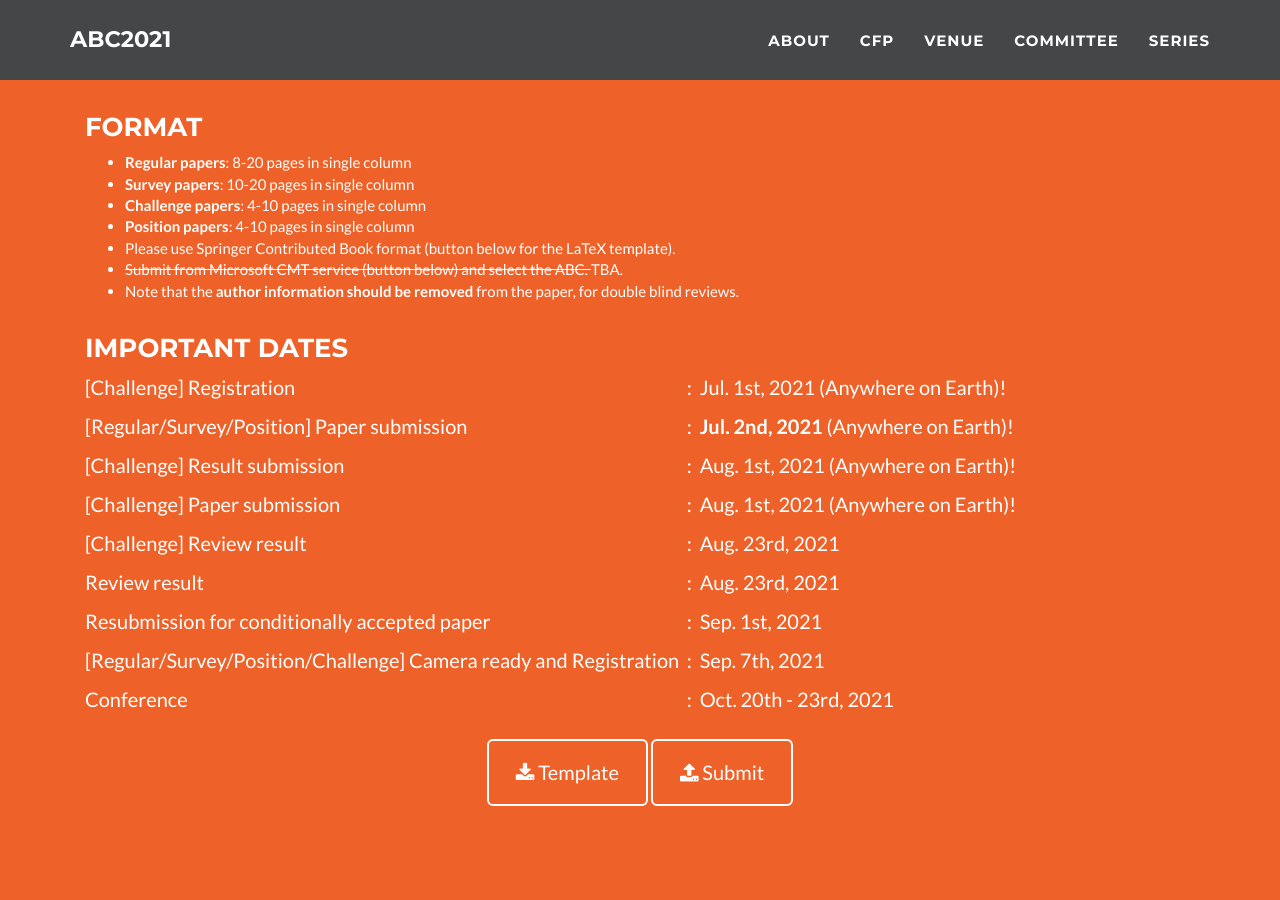
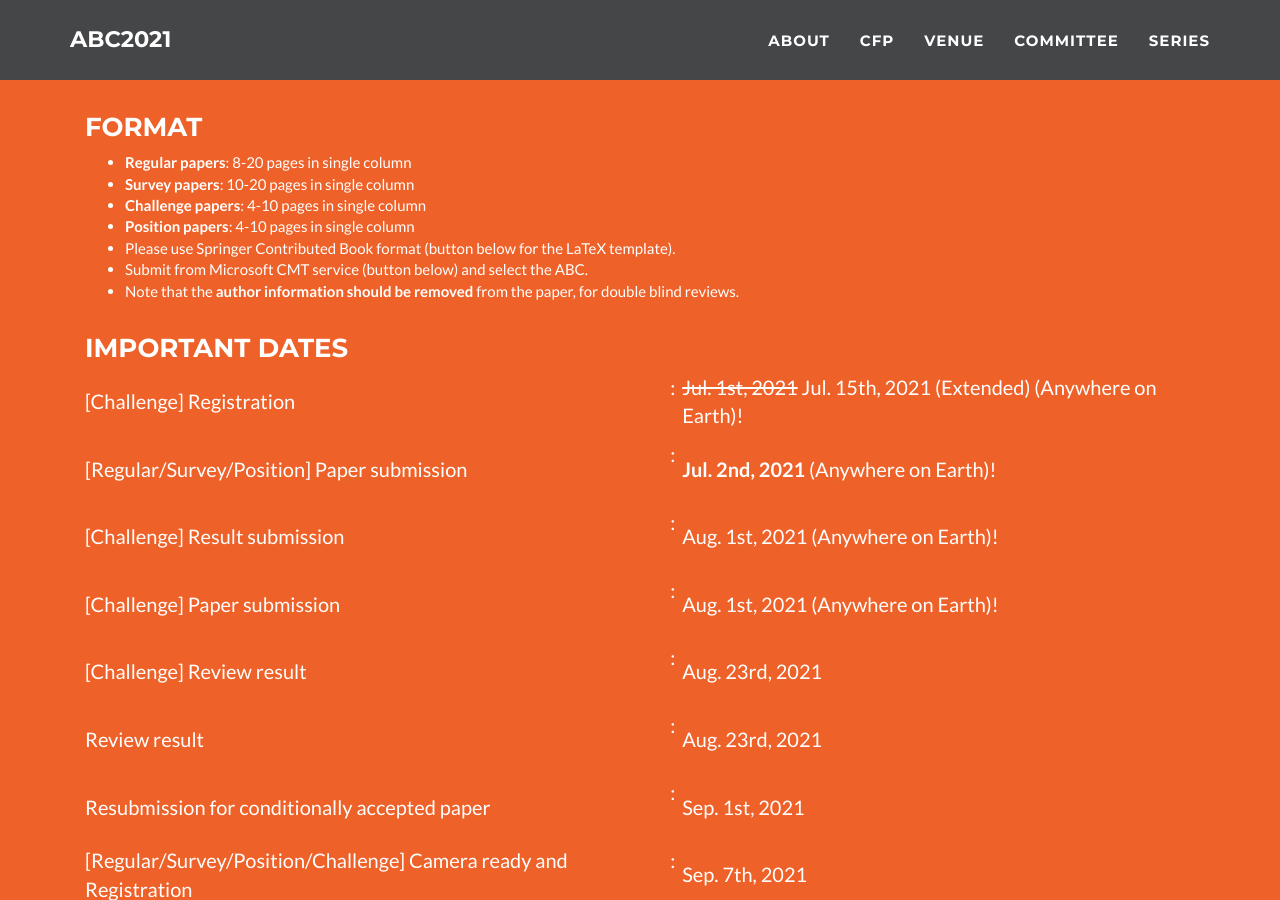
Before and after one commit to abc-research/abc-research.github.io, a Jekyll site: the page built from index.html, in a window 1280 px wide and 900 px high, scrolled down 2409 px. Built offline with Jekyll 4.4.1, drawn with Linux system fonts in a browser that asks for light colours; part of the change alters nothing that is shown.

Commit message:
Update _config.yml

```diff
--- a/_config.yml
+++ b/_config.yml
@@ -241,15 +241,12 @@ cfp:
      - item: "<b>Survey papers</b>: 10-20 pages in single column"
      - item: "<b>Challenge papers</b>: 4-10 pages in single column"
      - item: "<b>Position papers</b>:  4-10 pages in single column"
-#    - item: IEEE conference format (button below).
-#    - item: "4-6 pages: The authors can choose to give copyright to IEEE then the paper will be sent to IEEE Xplore as ICIEV-IVPR 2020 proceedings. "
-#    - item: "2-6 pages: The authors can choose not for IEEE and hence, copyright is not transfered."
      - item: "Please use Springer Contributed Book format (button below for the LaTeX template)."
-     - item: "<strike>Submit from Microsoft CMT service (button below) and select the ABC. </strike> TBA."
+     - item: "Submit from Microsoft CMT service (button below) and select the ABC."
      - item: "Note that the <b>author information should be removed</b> from the paper, for double blind reviews."
   dates:
     - name: "[Challenge] Registration"
-      date: Jul. 1st, 2021 (Anywhere on Earth)!
+      date: <strike>Jul. 1st, 2021</strike> Jul. 15th, 2021 (Extended) (Anywhere on Earth)!
     - name: "[Regular/Survey/Position] Paper submission"
       date: <b>Jul. 2nd, 2021</b> (Anywhere on Earth)!
     - name: "[Challenge] Result submission"
```
